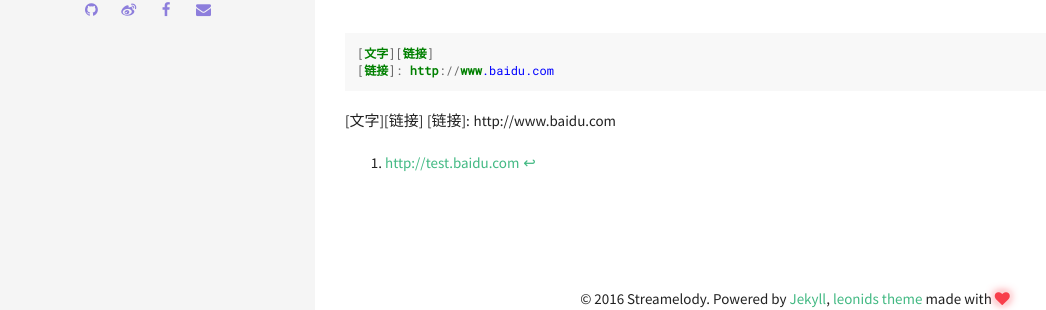
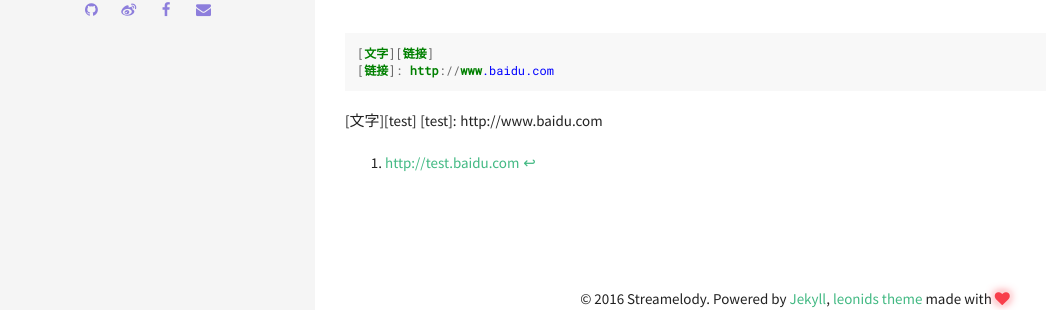
Before and after one commit to yaxauw/streamelody.github.io, a Jekyll site: the page built from _posts/2016-12-04-test-jekyll.md, in a window 1280 px wide. Shown: the part 515-825 px from the top of the page, without its empty margins (5-1051 px from the left). Built offline with Jekyll 4.4.1, drawn with Linux system fonts in a browser that asks for light colours; comment, search, counter and statistics services are not loaded.

Commit message:
commitString

```diff
--- a/_posts/2016-12-04-test-jekyll.md
+++ b/_posts/2016-12-04-test-jekyll.md
@@ -26,8 +26,8 @@ comments: true
 [文字][链接]
 [链接]: http://www.baidu.com
 ~~~
-[文字][链接]
-[链接]: http://www.baidu.com
+[文字][test]
+[test]: http://www.baidu.com
 
 
 
```
